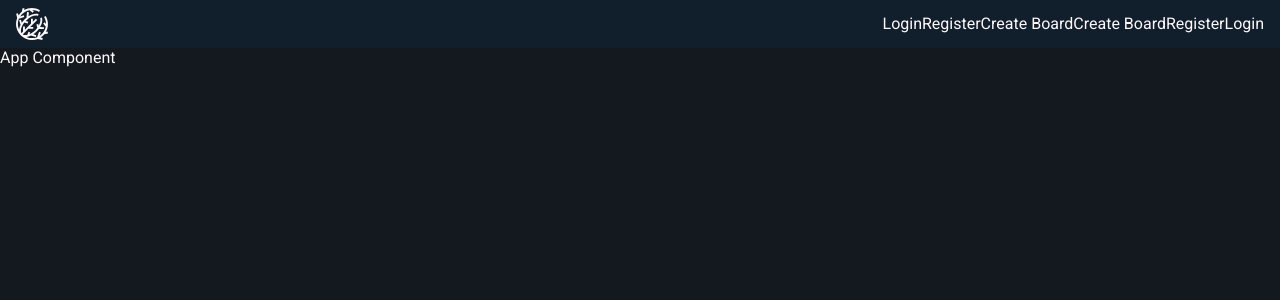
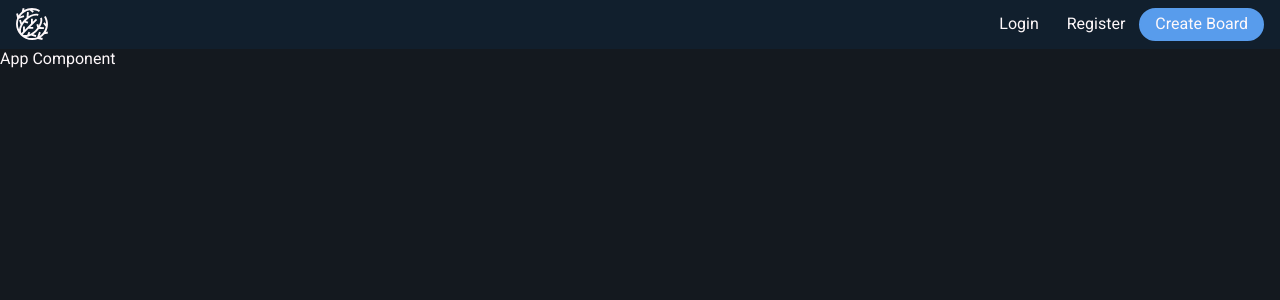
Before and after one commit to hhuuddoo/silent-classroom, a React (Create React App) app: page / in a window 1280 px wide. Shown: the top 300 px of the page. Built offline with nearby package versions, Linux system fonts and the light colour scheme.

Commit message:
add button styling

```diff
--- a/src/components/header.js
+++ b/src/components/header.js
@@ -22,14 +22,26 @@ export default function Header(props) {
           <span className="hamburger--bottom"></span>
         </a>
         <div className="header__links hide-on-mobile">
-          <a href="">Login</a>
-          <a href="">Register</a>
-          <a href="">Create Board</a>
+          <a className="button" href="">
+            Login
+          </a>
+          <a className="button" href="">
+            Register
+          </a>
+          <a className="button button--cta" href="">
+            Create Board
+          </a>
         </div>
-        <div className="header__menu">
-          <a href="">Create Board</a>
-          <a href="">Register</a>
-          <a href="">Login</a>
+        <div className="header__menu hide-on-desktop">
+          <a className="button button--cta" href="">
+            Create Board
+          </a>
+          <a className="button" href="">
+            Register
+          </a>
+          <a className="button" href="">
+            Login
+          </a>
         </div>
       </nav>
     </header>
--- a/src/scss/_globals.scss
+++ b/src/scss/_globals.scss
@@ -36,6 +36,31 @@ a:hover {
   padding: 0.5rem 1rem;
 }
 
+// Buttons
+.button {
+  display: inline-block;
+  font-size: 1rem;
+  font-weight: 400;
+  padding: 0.25rem 0.875rem;
+  color: $light;
+  transition: color 80ms ease-in-out, background-color 80ms ease-in-out;
+
+  &:hover {
+    color: $blue;
+  }
+}
+
+.button--cta {
+  border: 2px solid $blue;
+  background-color: $blue;
+  border-radius: 3rem;
+  color: $light;
+
+  &:hover {
+    background-color: transparent;
+  }
+}
+
 //Visibility
 .hide-on-mobile {
   @include breakpoint-down(small) {
--- a/src/scss/index.css
+++ b/src/scss/index.css
@@ -35,6 +35,31 @@ a:hover {
 
 .container {
   padding: 0.5rem 1rem;
+}
+
+.button {
+  display: inline-block;
+  font-size: 1rem;
+  font-weight: 400;
+  padding: 0.25rem 0.875rem;
+  color: #fef8fa;
+  -webkit-transition: color 80ms ease-in-out, background-color 80ms ease-in-out;
+  transition: color 80ms ease-in-out, background-color 80ms ease-in-out;
+}
+
+.button:hover {
+  color: #589cec;
+}
+
+.button--cta {
+  border: 2px solid #589cec;
+  background-color: #589cec;
+  border-radius: 3rem;
+  color: #fef8fa;
+}
+
+.button--cta:hover {
+  background-color: transparent;
 }
 
 @media (max-width: 39.9375em) {
```
Also changed, not shown: 1 other file (tests, documents, lock files or other folders).
